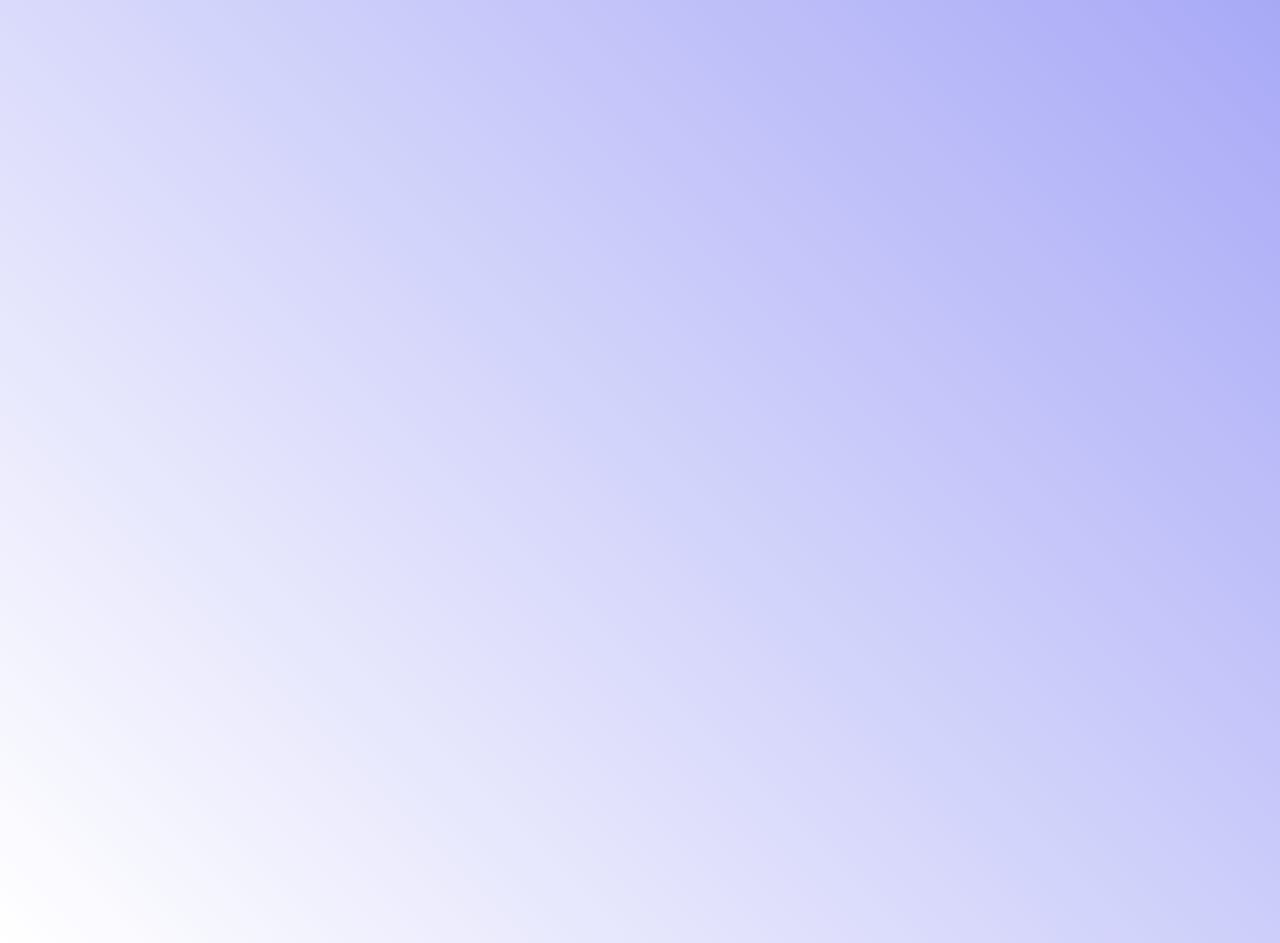
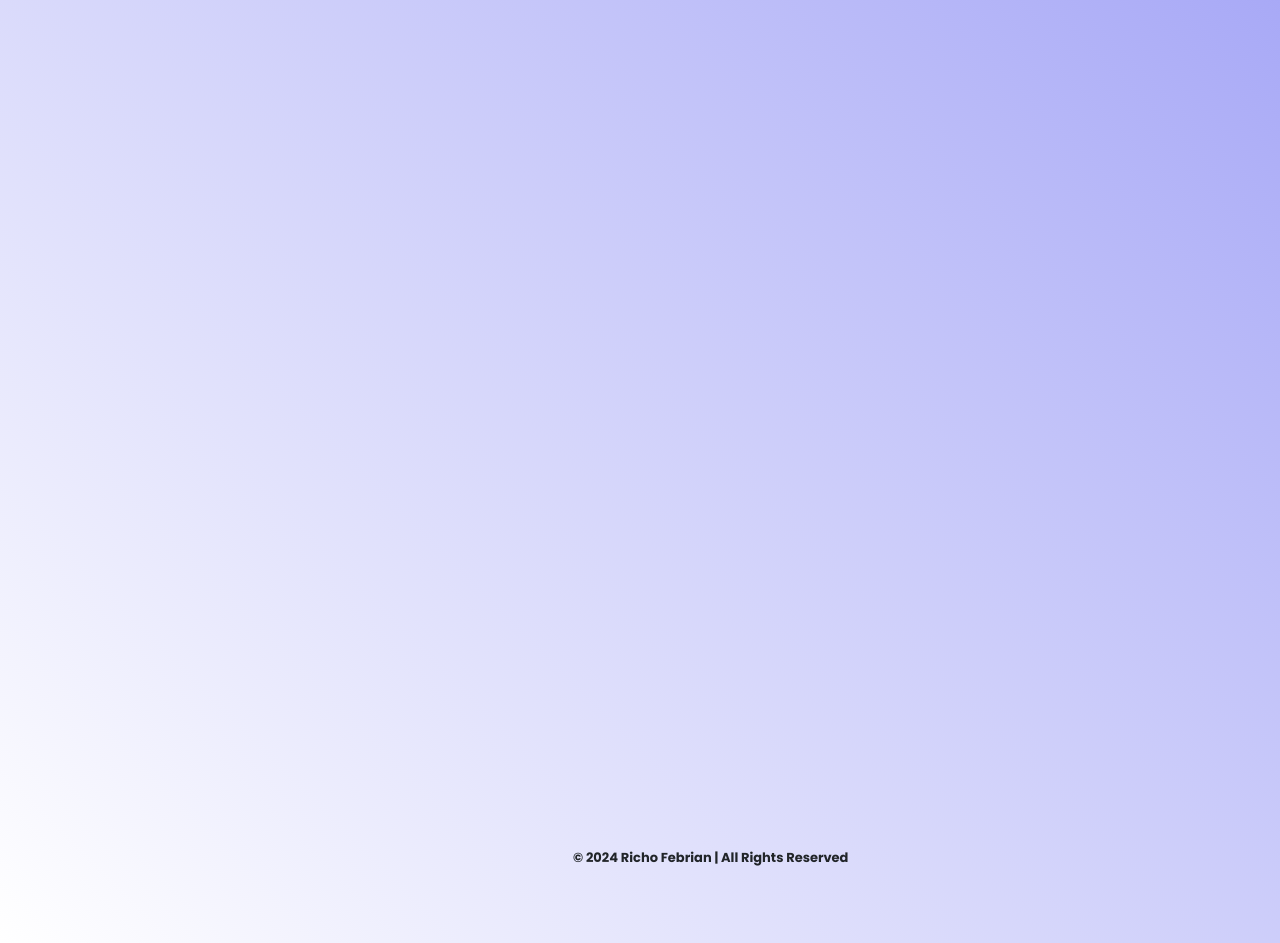
Before and after one commit to richofal/tugas-1-aic-2024, a plain HTML site: page index.html in a window 1280 px wide. Shown: the part 81-1024 px from the top of the page. Drawn offline with nearby package versions, Linux system fonts and the light colour scheme.

Commit message:
Menambahkan footer

```diff
--- a/app.css
+++ b/app.css
@@ -45,3 +45,13 @@ nav {
   font-weight: 400;
   text-decoration: none;
 }
+
+.footer {
+  width: 294px;
+  height: 22px;
+  position: absolute;
+  left: 573px;
+  top: 929px;
+  font-size: 13px;
+  font-weight: 300;
+}
--- a/index.html
+++ b/index.html
@@ -39,6 +39,9 @@
         </span>
       </div>
     </nav>
+    <section class="footer">
+      © 2024 Richo Febrian | All Rights Reserved
+    </section>
     <script
       src="https://cdn.jsdelivr.net/npm/@popperjs/core@2.11.8/dist/umd/popper.min.js"
       integrity="sha384-I7E8VVD/ismYTF4hNIPjVp/Zjvgyol6VFvRkX/vR+Vc4jQkC+hVqc2pM8ODewa9r"
```
